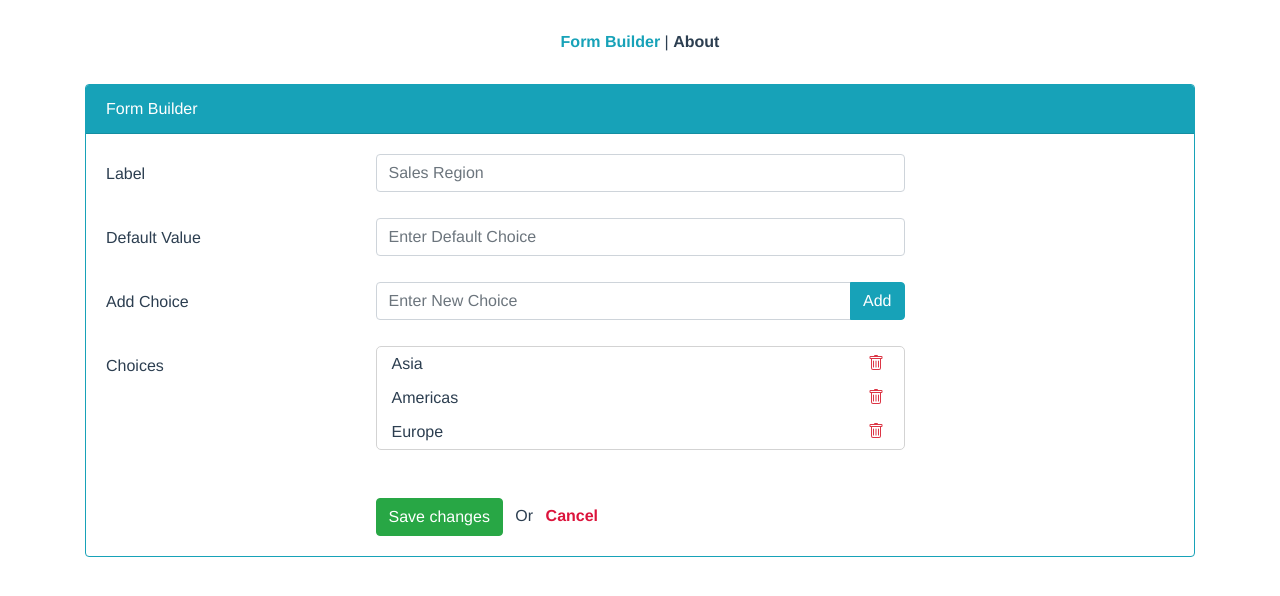
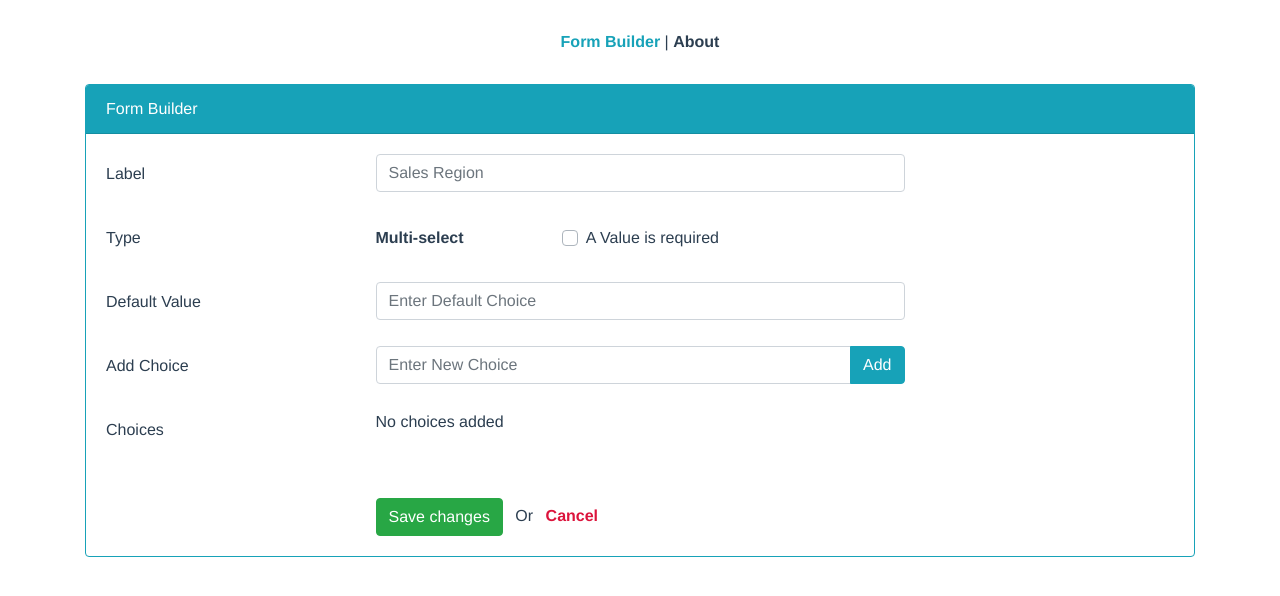
Before and after one commit to mi4en/quickbase-form-builder, a Vue app: page / in a window 1280 px wide. Shown: the top 596 px of the page. Built offline with nearby package versions, Linux system fonts and the light colour scheme.

Commit message:
add type; add some validations on choices; add cancel reset form; add form controls;

```diff
--- a/src/components/FormBuilder.vue
+++ b/src/components/FormBuilder.vue
@@ -25,6 +25,26 @@
 							required
 						>
 						</b-form-input>
+					</b-col>
+				</b-form-row>
+
+				<!-- Type -->
+				<b-form-row id="group-type" label-for="type" class="mt-4">
+					<b-col lg="3" sm="12" class="mt-2">
+						<label for="type">Type</label>
+					</b-col>
+
+					<b-col sm="12" lg="6" class="mt-2">
+						<b-row>
+							<b-col cols="4" class="multi-select">
+								Multi-select
+							</b-col>
+							<b-col cols="8">
+								<b-form-checkbox v-model="type"
+									>A Value is required</b-form-checkbox
+								>
+							</b-col>
+						</b-row>
 					</b-col>
 				</b-form-row>
 
@@ -60,7 +80,7 @@
 								v-model="newChoice"
 								type="text"
 								placeholder="Enter New Choice"
-								@focus="duplicateChoiceError = false"
+								@focus="choicesDuplicateError = false"
 								required
 							>
 							</b-form-input>
@@ -69,8 +89,14 @@
 							</b-input-group-append>
 						</b-input-group>
 
-						<div v-if="duplicateChoiceError" cols="4" class="error mt-1">
+						<!-- Duplicate Error -->
+						<div v-if="choicesDuplicateError" cols="4" class="error mt-1">
 							Duplicate entries are not allowed!
+						</div>
+
+						<!-- Length Error -->
+						<div v-if="choicesLengthError" cols="4" class="error mt-1">
+							Maximum of {{ maxChoices }} choices allowed!
 						</div>
 					</b-col>
 				</b-form-row>
@@ -112,7 +138,7 @@
 				<b-form-row>
 					<b-col offset="3" class="mt-5">
 						<b-button class="mr-2" variant="success">Save changes</b-button> Or
-						<span class="cancel ml-2"><strong>Cancel</strong></span>
+						<span class="cancel ml-2" @click="resetForm">Cancel</span>
 					</b-col>
 				</b-form-row>
 			</b-form>
@@ -129,12 +155,17 @@
 				label: localStorage.getItem('label')
 					? localStorage.getItem('label')
 					: '',
+				type: false,
 				defaultValue: localStorage.getItem('defaultValue')
 					? localStorage.getItem('defaultValue')
 					: '',
 				newChoice: '',
-				choices: ['Asia', 'Americas', 'Europe'],
-				duplicateChoiceError: false,
+				choices: localStorage.getItem('choices')
+					? JSON.parse(localStorage.getItem('choices'))
+					: [],
+				maxChoices: 2,
+				choicesDuplicateError: false,
+				choicesLengthError: false,
 			};
 		},
 		methods: {
@@ -144,22 +175,31 @@
 			addChoice() {
 				this.choices.forEach(choice => {
 					if (choice.toLowerCase() === this.newChoice.toLowerCase()) {
-						this.duplicateChoiceError = true;
+						this.choicesDuplicateError = true;
+					}
+
+					if (this.choices.length === this.maxChoices) {
+						this.choicesLengthError = true;
 					}
 				});
 
-				if (!this.duplicateChoiceError) {
+				if (!this.choicesDuplicateError && !this.choicesLengthError) {
 					this.choices.push(this.newChoice);
+					this.backup(JSON.stringify(this.choices), 'choices');
+					this.newChoice = '';
 				}
 			},
 			removeChoice(choice) {
 				this.choices.pop(choice);
+				this.backup(JSON.stringify(this.choices), 'choices');
 			},
-		},
-		mounted() {
-			if (this.defaultValue) {
-				this.choices.push(this.defaultValue);
-			}
+			resetForm() {
+				localStorage.clear();
+				this.label = '';
+				this.defaultValue = '';
+				this.choices = '';
+				this.choicesDuplicateError = false;
+			},
 		},
 	};
 </script>
@@ -184,8 +224,13 @@
 			}
 		}
 
+		.multi-select {
+			font-weight: bold;
+		}
+
 		.cancel {
 			color: crimson;
+			font-weight: bold;
 			cursor: pointer;
 		}
 	}
```
